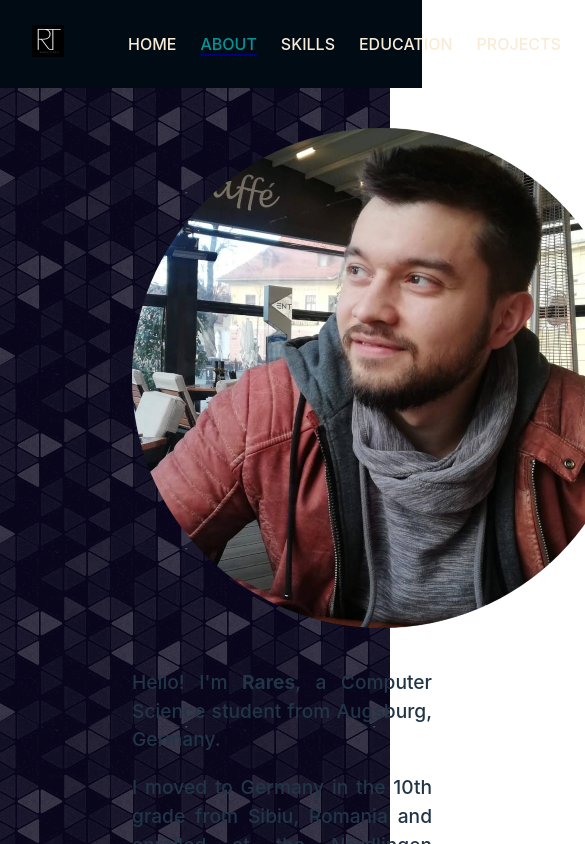
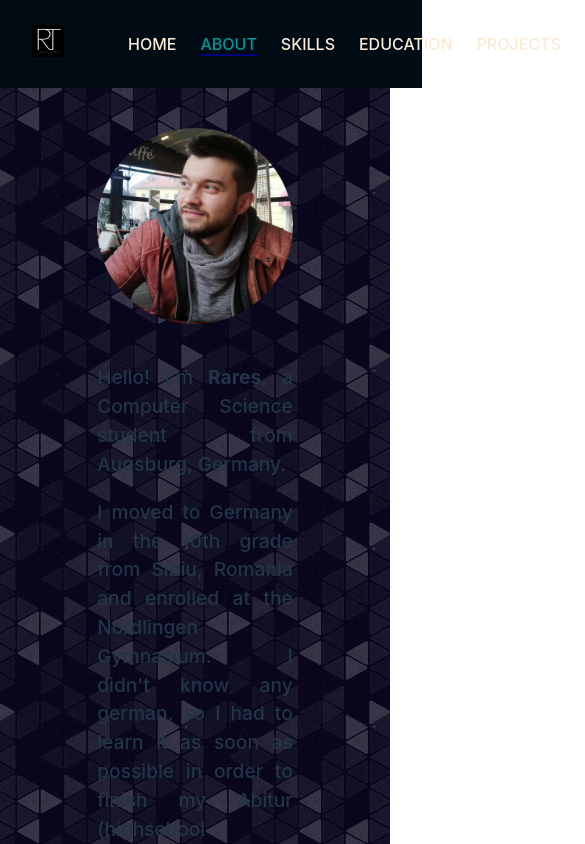
Before and after one commit to Compil3-sudo/Portofolio-CV, a React (Vite) app in the folder portofolio-cv/: page /about in a window 390 px wide. Shown: the top 844 px of the page, 585 px wide, since content can reach past the window. Built offline with nearby package versions, Linux system fonts and the light colour scheme.

Commit message:
fixed aboutMe view for mobile

```diff
--- a/portofolio-cv/src/pages/About.jsx
+++ b/portofolio-cv/src/pages/About.jsx
@@ -1,62 +1,54 @@
+import classes from "./About.module.css";
+
 const About = () => {
-  // TODO: reword about me text, style it, add container and make text pretty
-
   return (
     <>
-      <center
-        style={{
-          width: "60%",
-          margin: "auto",
-          marginTop: "6rem",
-          textAlign: "justify",
-          alignItems: "center",
-          fontSize: "1.2rem",
-          fontWeight: "500",
-        }}
-      >
-        <div style={{ textAlign: "center", marginBottom: "2rem" }}>
+      <div className={classes.center}>
+        <div className={classes.profileImage}>
           <img src="rares.png" alt="Rares Tincu" />
         </div>
+        <div>
           <p>
             Hello! I&apos;m&nbsp;<strong>Rares</strong>, a Computer Science
             student from Augsburg, Germany.
           </p>
           <p>
-          I moved to Germany in the 10th grade from Sibiu, Romania and enrolled
-          at the Nördlingen Gymnasium. I didn&apos;t&nbsp;know any german, so I
-          had to learn it as soon as possible in order to finish my Abitur
-          (highschool graduation exam). I was very determined to learn german
-          and finish my highschool with a good grade. With a lot of hard work
-          and determination I&apos;ve&nbsp;managed to graduate with 2.4 (grades
-          are from 1 to 6, where 1 is the best).
+            I moved to Germany in the 10th grade from Sibiu, Romania and
+            enrolled at the Nördlingen Gymnasium. I didn&apos;t&nbsp;know any
+            german, so I had to learn it as soon as possible in order to finish
+            my Abitur (highschool graduation exam). I was very determined to
+            learn german and finish my highschool with a good grade. With a lot
+            of hard work and determination I&apos;ve&nbsp;managed to graduate
+            with 2.4 (grades are from 1 to 6, where 1 is the best).
           </p>
           <p>
-          After this I&apos;ve&nbsp;moved to Augsburg to study Computer Science
-          at the University. I&apos;ve&nbsp;learned a lot about object oriented
-          programming, the SOLID programming principles, java, python, machine
-          learning and many other things. One of my favourite courses was about
-          machine learning in the field of computer vision, where
-          I&apos;ve&nbsp;coded different projects about object detection from
-          pictures. I&apos;ve&nbsp; also worked with a team of fellow students
-          on a Web Application based on ASP.NET Core MVC with C#.
+            After this I&apos;ve&nbsp;moved to Augsburg to study Computer
+            Science at the University. I&apos;ve&nbsp;learned a lot about object
+            oriented programming, the SOLID programming principles, java,
+            python, machine learning and many other things. One of my favourite
+            courses was about machine learning in the field of computer vision,
+            where I&apos;ve&nbsp;coded different projects about object detection
+            from pictures. I&apos;ve&nbsp; also worked with a team of fellow
+            students on a Web Application based on ASP.NET Core MVC with C#.
             We&apos;ve&nbsp; created an appointment system for employees to
-          reserve a charging slot for their electic car at their workplace. This
-          application also enabled administrators to create simulations in order
-          to determine what would be the best infrastucture for their parking
-          lot to optimize the appointments. I&apos;ve&nbsp;finished my bachelors
-          degree with the best grade <strong>1.0</strong> with a thesis about a
-          large language model, which takes audio samples as input, generates a
-          description and finally categorizes this description with zero-shot
-          text classification, in order to determine whether the description
-          matches the expected sound events.
+            reserve a charging slot for their electic car at their workplace.
+            This application also enabled administrators to create simulations
+            in order to determine what would be the best infrastucture for their
+            parking lot to optimize the appointments. I&apos;ve&nbsp;finished my
+            bachelors degree with the best grade <strong>1.0</strong> with a
+            thesis about a large language model, which takes audio samples as
+            input, generates a description and finally categorizes this
+            description with zero-shot text classification, in order to
+            determine whether the description matches the expected sound events.
           </p>
           <p>
-          During the last year I&apos;ve&nbsp;been learning core concepts about
-          Web Development on my own, such as React and Javascript. My main goal
-          is to improve my programming knowledge and become a better programmer
-          and get a job.
+            During the last year I&apos;ve&nbsp;been learning core concepts
+            about Web Development on my own, such as React and Javascript. My
+            main goal is to improve my programming knowledge and become a better
+            programmer and get a job.
           </p>
-      </center>
+        </div>
+      </div>
     </>
   );
 };
--- /dev/null
+++ b/portofolio-cv/src/pages/About.module.css
@@ -0,0 +1,19 @@
+.center {
+  width: 60%;
+  margin: auto;
+  margin-top: 6rem;
+  text-align: justify;
+  align-items: center;
+  font-size: 1.2rem;
+  font-weight: 500;
+}
+
+.profileImage {
+  text-align: center;
+  margin-bottom: 2rem;
+}
+
+.profileImage img {
+  max-width: 100%;
+  height: auto
+}
```
Lines whose indentation alone changed are shown as unchanged.
